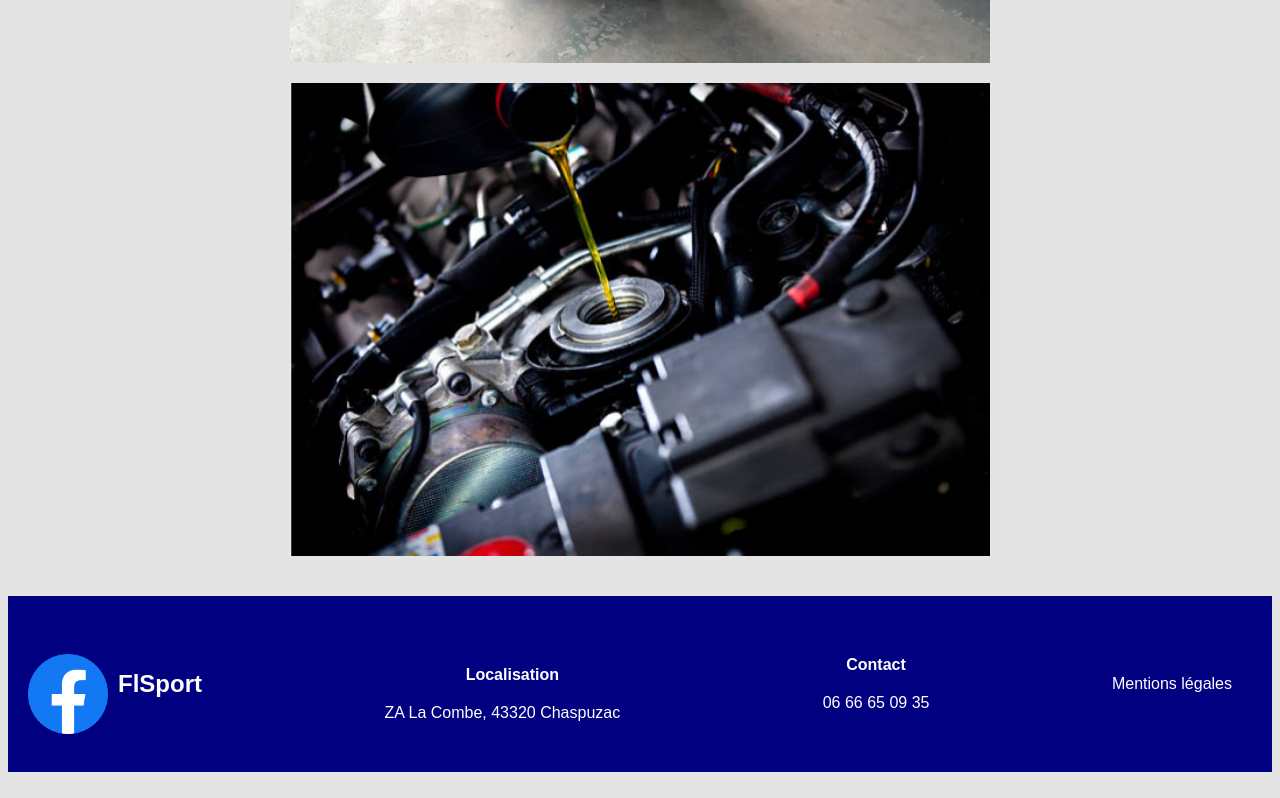
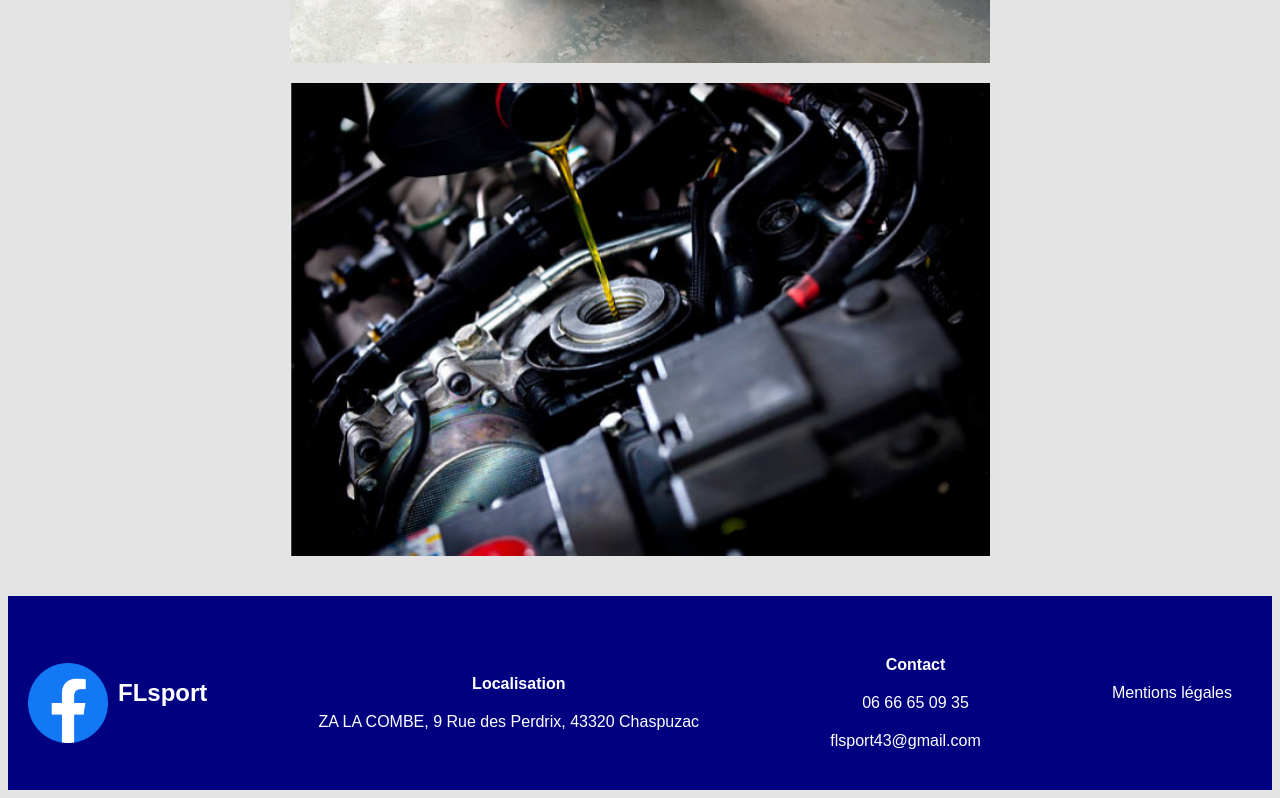
Before and after one commit to FlSport/FlSport, a plain HTML site: page index.html in a window 1280 px wide. Shown: the part 5408-6206 px from the top of the page. Drawn offline with Linux system fonts and the light colour scheme.

Commit message:
Update index.html

```diff
--- a/index.html
+++ b/index.html
@@ -74,16 +74,17 @@
       <a href="https://www.facebook.com/FLSPORT.FR/" target="_blank">
         <div class="logo">
           <img src="Images/Facebook.png" alt="Logo Facebook" />
-          <span>FlSport</span>
+          <span>FLsport</span>
         </div>
       </a>
       <div class="contact-info">
         <p><strong>Localisation</strong></p>
-        <a href="https://goo.gl/maps/PN8jGJHyoApEML4H6" target="_blank">ZA La Combe, 43320 Chaspuzac</a>
+        <a href="https://goo.gl/maps/CeshAqx8qg6LPYAc7" target="_blank">ZA LA COMBE, 9 Rue des Perdrix, 43320 Chaspuzac</a>
       </div>
       <div class="contact-info">
         <p><strong>Contact</strong></p>
         <p>06 66 65 09 35</p>
+        <a href="mailto:flsport43@gmail.com">flsport43@gmail.com</a>
       </div>
       <div class="legal-info">
         <p>Mentions légales</p>
```
